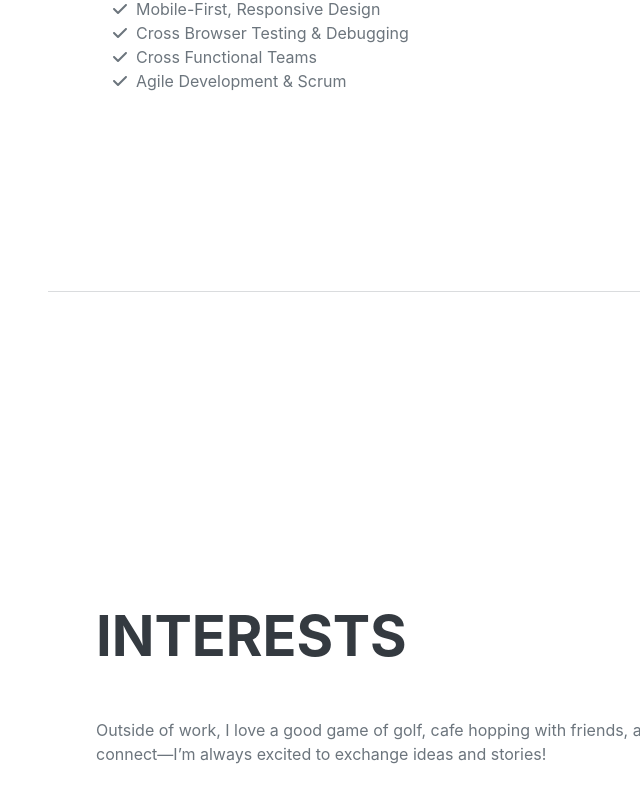
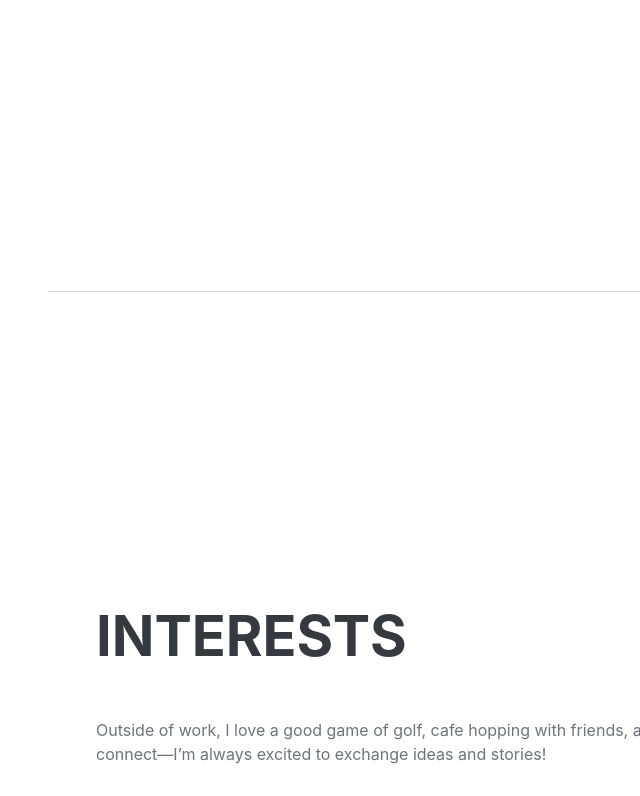
Before and after one commit to nicchay/LAB1_TASK6, a plain HTML site: page index.html in a window 1280 px wide. Shown: the part 3378-4174 px from the top of the page, without its empty margins (224-864 px from the left). Drawn offline with nearby package versions, Linux system fonts and the light colour scheme; a web font is replaced by a local one.

Commit message:
slight edits

```diff
--- a/index.html
+++ b/index.html
@@ -168,26 +168,7 @@
                     <li class="list-inline-item"><i class="fab fa-python"></i></li>
                     <li class="list-inline-item"><i class="fab fa-java"></i></li>
                 </ul>
-                <div class="subheading mb-3">Workflow</div>
-                <ul class="fa-ul mb-0">
-                    <li>
-                        <span class="fa-li"><i class="fas fa-check"></i></span>
-                        Mobile-First, Responsive Design
-                    </li>
-                    <li>
-                        <span class="fa-li"><i class="fas fa-check"></i></span>
-                        Cross Browser Testing & Debugging
-                    </li>
-                    <li>
-                        <span class="fa-li"><i class="fas fa-check"></i></span>
-                        Cross Functional Teams
-                    </li>
-                    <li>
-                        <span class="fa-li"><i class="fas fa-check"></i></span>
-                        Agile Development & Scrum
-                    </li>
-                </ul>
-            </div>
+
         </section>
         <hr class="m-0" />
         <!-- Interests-->
@@ -221,13 +202,11 @@
                     <li>
                         <span class="fa-li"><i class="fas fa-trophy text-warning"></i></span>
                         Semi Finalist -
-                        <sup>st</sup>
                         Build On, Singapore 2020
                     </li>
                     <li>
                         <span class="fa-li"><i class="fas fa-trophy text-warning"></i></span>
                         1st Runner Up -
-                        <sup>nd</sup>
                         Code::XtremeApps:: (CXA) Hackathon
                     </li>
                 </ul>
```
